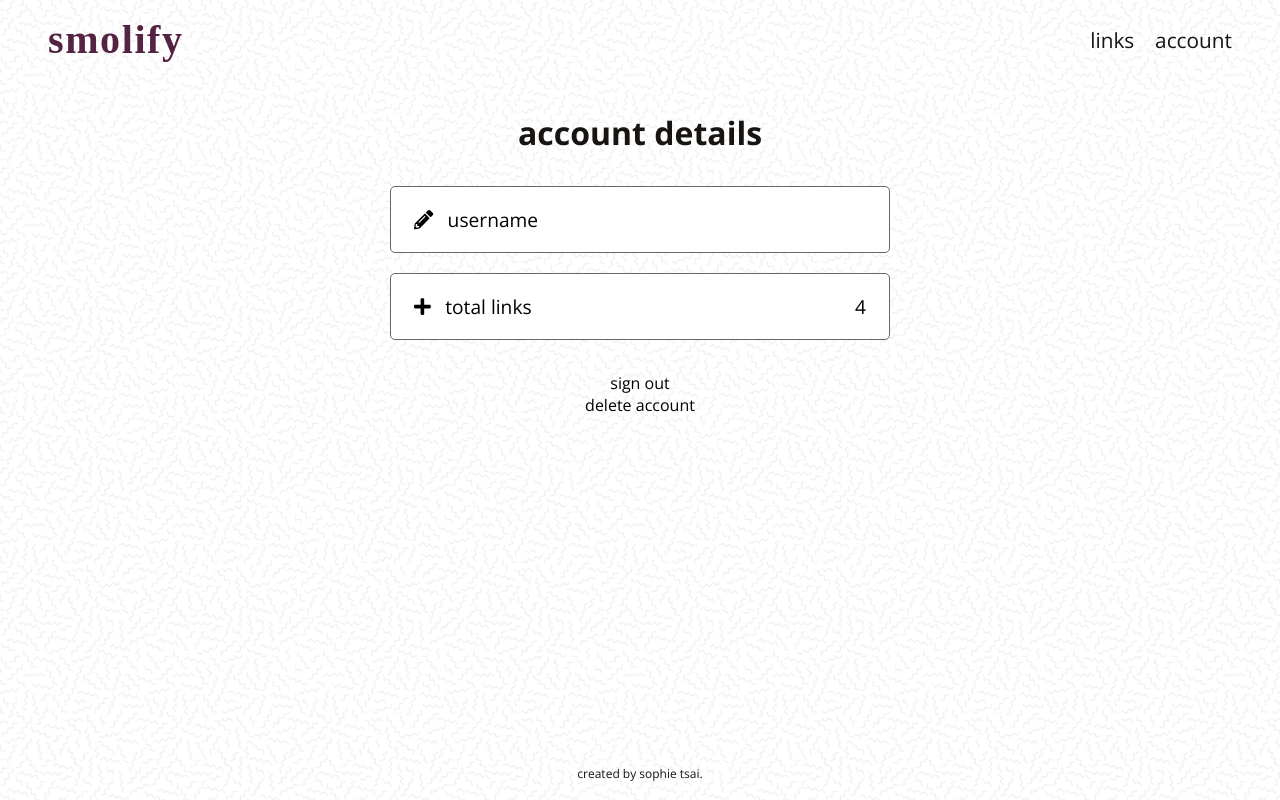
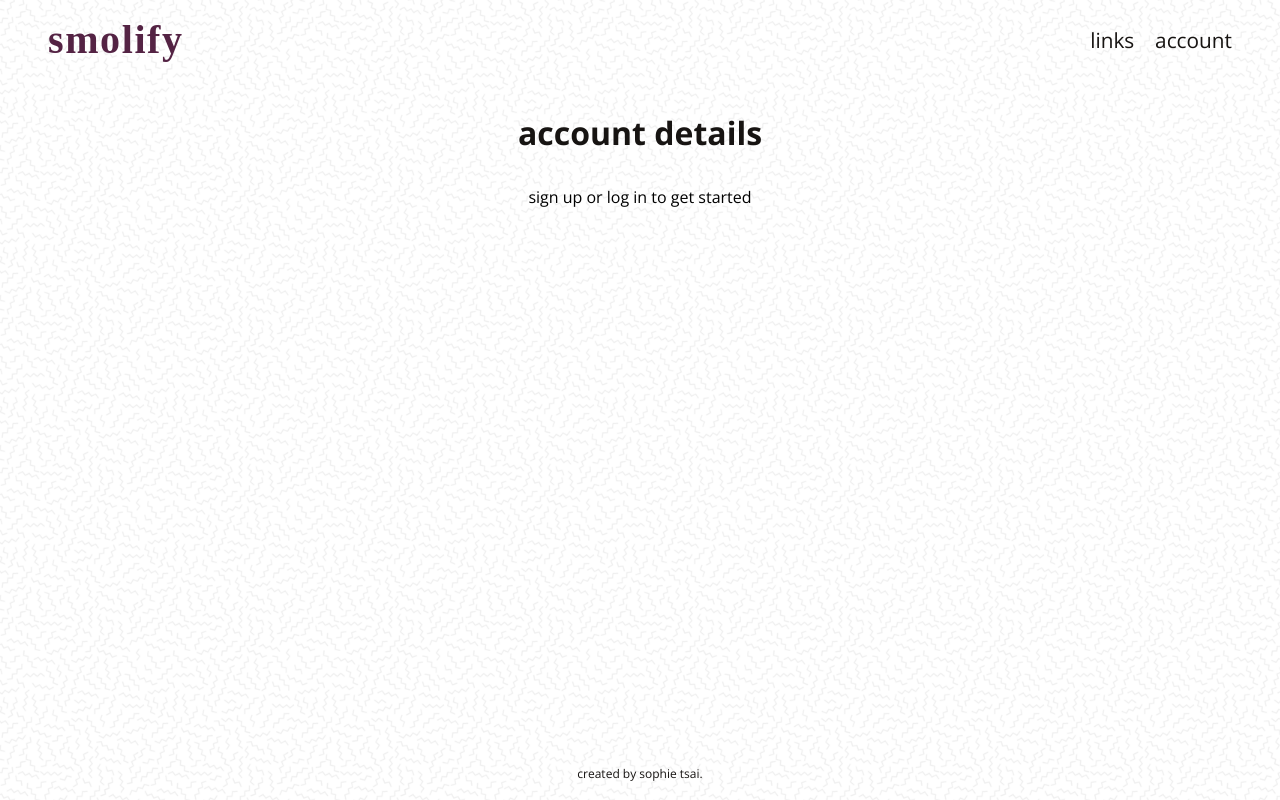
Before and after one commit to sophie-tsai/smolify, a React (Create React App) app: page /account in a window 1280 px wide. Built offline with nearby package versions, Linux system fonts and the light colour scheme; a web font is replaced by a local one.

Commit message:
Log Out/Delete Account

```diff
--- a/src/components/Account/Account.css
+++ b/src/components/Account/Account.css
@@ -1,15 +1,19 @@
 /* TYPOGRAPHY */
-.error-message {
-  color: var(--purple);
-}
 
 /* BUTTONS */
 
+.button-400 {
+  width: 400px;
+}
+
 /* LAYOUT */
+.account-page {
+  text-align: center;
+}
 
 .account-subcomponent {
   background: var(--white);
-  width: 500px;
+  width: 400px;
   margin: 1em auto;
   display: flex;
   padding: 1em 1.2em;
@@ -34,4 +38,8 @@
   margin: 2em;
 }
 
+.account-body {
+  margin-bottom: 2em;
+}
+
 /* MEDIA QUERIES */
--- a/src/components/Account/Account.js
+++ b/src/components/Account/Account.js
@@ -1,25 +1,51 @@
-import React from "react";
+import React, { useEffect } from "react";
 import "./Account.css";
-import { useSelector } from "react-redux";
-import { Link } from "react-router-dom";
+
+import { useSelector, useDispatch } from "react-redux";
+import { Link, useHistory } from "react-router-dom";
 import { FontAwesomeIcon } from "@fortawesome/react-fontawesome";
 import { faPencilAlt, faPlus } from "@fortawesome/free-solid-svg-icons";
+import {
+  logOutUser,
+  deleteUserAccount,
+  updateUsername,
+} from "../../utils/redux/user";
 
 function Account() {
-  const currentUser = useSelector((state) => state.user.username);
+  const { username, userId } = useSelector((state) => state.user);
+  const dispatch = useDispatch();
+  const history = useHistory();
+
+  const handleLogOut = () => {
+    dispatch(logOutUser());
+    history.push("/");
+  };
+
+  const handleDeleteUser = () => {
+    if (
+      window.confirm(
+        "are you sure you want to delete your account? this will delete all your links as well!"
+      )
+    ) {
+      dispatch(deleteUserAccount(userId));
+    }
+  };
+
+  useEffect(() => {}, [username]);
 
   return (
-    <div className="page-container">
+    <div className="page-container account-page">
       <h2 className="page-title">account details</h2>
-
-      <div className="account-details">
+      {username ? (
+        <>
+          <section className="account-body">
             <div className="account-subcomponent">
               <FontAwesomeIcon
                 icon={faPencilAlt}
                 className="account-subcomponent-icon"
               />
               <p className="account-subcomponent-child">username</p>
-          <p className="account-subcomponent-child-end">{currentUser}</p>
+              <p className="account-subcomponent-child-end">{username}</p>
             </div>
 
             <div className="account-subcomponent">
@@ -32,9 +58,31 @@ function Account() {
               <p className="account-subcomponent-child">total links</p>
               <p className="account-subcomponent-child-end">4</p>
             </div>
-      </div>
-      <p className="cta-link">sign out</p>
-      <p className="cta-link">delete account</p>
+            <button
+              className="button button-primary button-400"
+              onClick={handleLogOut}
+            >
+              log out
+            </button>
+          </section>
+          <p className="cta-link" onClick={handleDeleteUser}>
+            delete account
+          </p>
+        </>
+      ) : (
+        <>
+          <p>
+            <Link to="/signup" className="cta-link">
+              sign up
+            </Link>{" "}
+            or{" "}
+            <Link to="/login" className="cta-link">
+              log in
+            </Link>{" "}
+            to get started
+          </p>
+        </>
+      )}
     </div>
   );
 }
--- a/src/components/SignUpPage/SignUpPage.css
+++ b/src/components/SignUpPage/SignUpPage.css
@@ -1,4 +1,7 @@
 /* TYPOGRAPHY */
+.error-message {
+  color: var(--purple);
+}
 
 .cta-link {
   text-align: center;
--- a/src/utils/redux/user.js
+++ b/src/utils/redux/user.js
@@ -1,6 +1,6 @@
 import Cookies from "js-cookie";
-import { setSignInCode } from "./statusCodes";
-import store from "../redux";
+// import { setSignInCode } from "./statusCodes";
+// import store from "../redux";
 
 import {
   getUserInfo,
@@ -70,6 +70,7 @@ export function deleteUserAccount(userID) {
   return async (dispatch) => {
     await deleteUserByID(userID);
     console.log("deleted user", userID);
+    Cookies.remove("currentUser");
     dispatch({
       type: "DELETE_USER",
     });
@@ -77,10 +78,10 @@ export function deleteUserAccount(userID) {
 }
 
 //sign out user account
-export function signOutUser() {
-  Cookies.remove("user");
+export function logOutUser() {
+  Cookies.remove("currentUser");
   return {
-    type: "SIGN_OUT_USER",
+    type: "LOG_OUT_USER",
   };
 }
 
@@ -94,7 +95,7 @@ export default function userReducer(user = userState, action) {
         ...action.payload,
       };
     case "DELETE_USER":
-    case "SIGN_OUT_USER":
+    case "LOG_OUT_USER":
       return userState;
 
     default:
```
Lines whose indentation alone changed are shown as unchanged.
